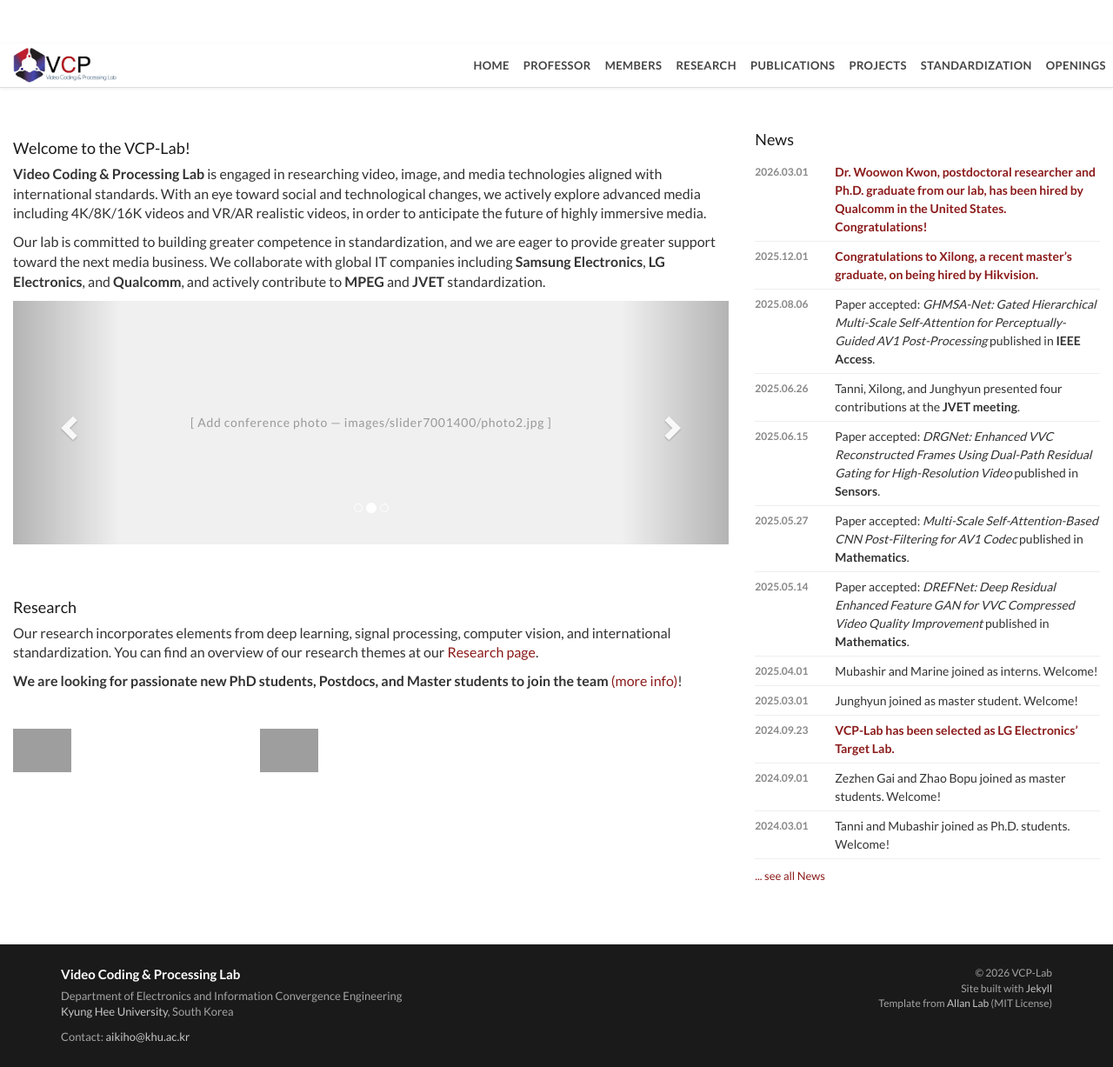
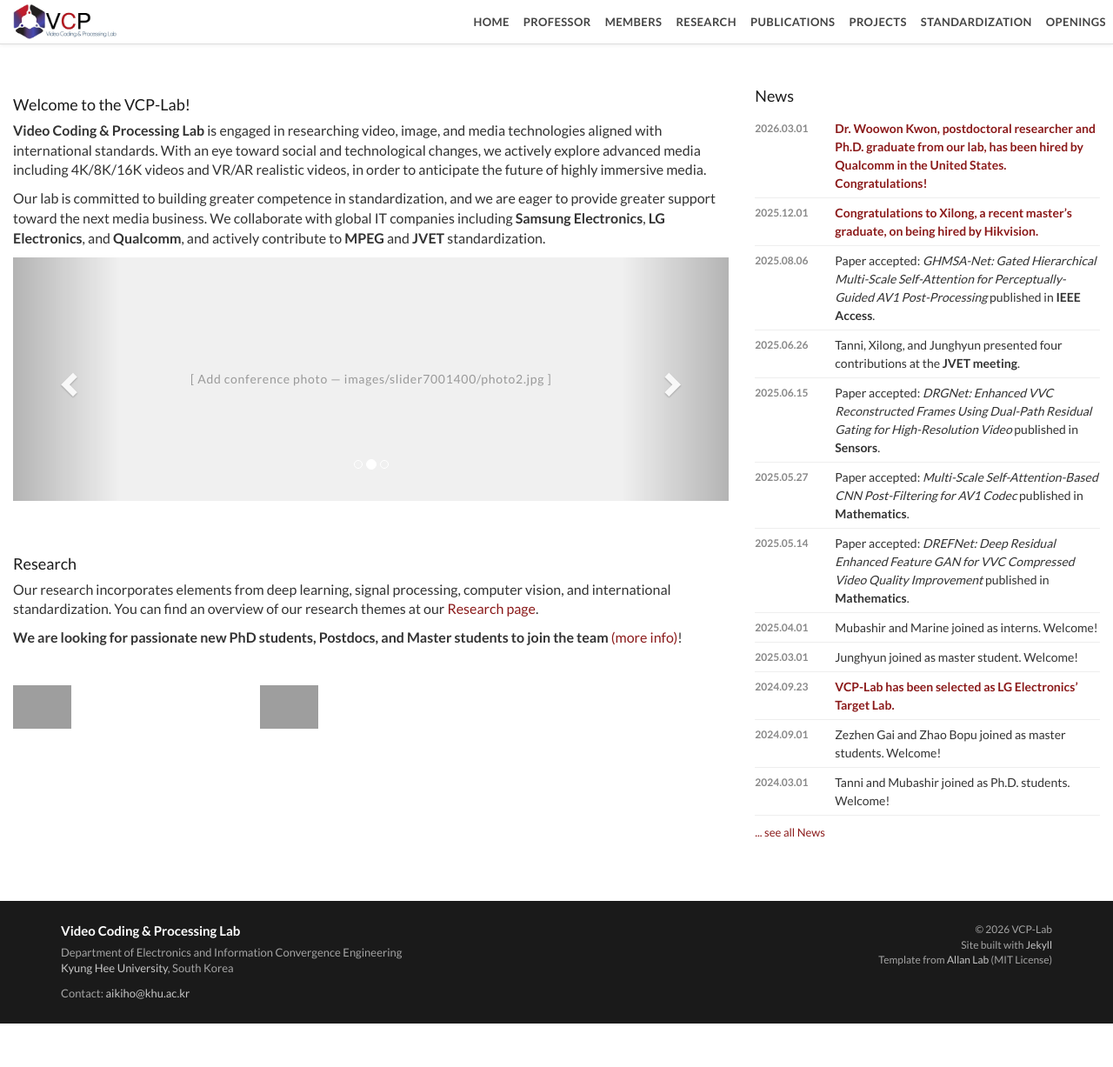
Before and after one commit to hazelran/lab_test, a Jekyll site: the page built from index.html, in a window 1280 px wide. Shown: the whole page at 87% size. Built offline with Jekyll 4.4.1, drawn with Linux system fonts in a browser that asks for light colours; after the commit the page ends 1177 px from its top, so only the background shows below that; grey boxes are pictures that could not be loaded.

Commit message:
Update main.css

```diff
--- a/css/main.css
+++ b/css/main.css
@@ -16,7 +16,6 @@ body {
   font-size: 16px;
   color: #333;
   background: #fff;
-  padding-top: 50px;
 }
 
 a { color: #8B1A1A; text-decoration: none; }
```
